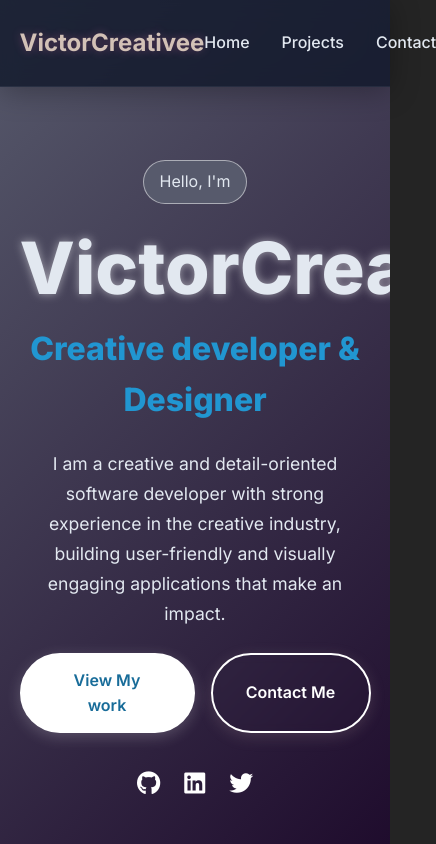
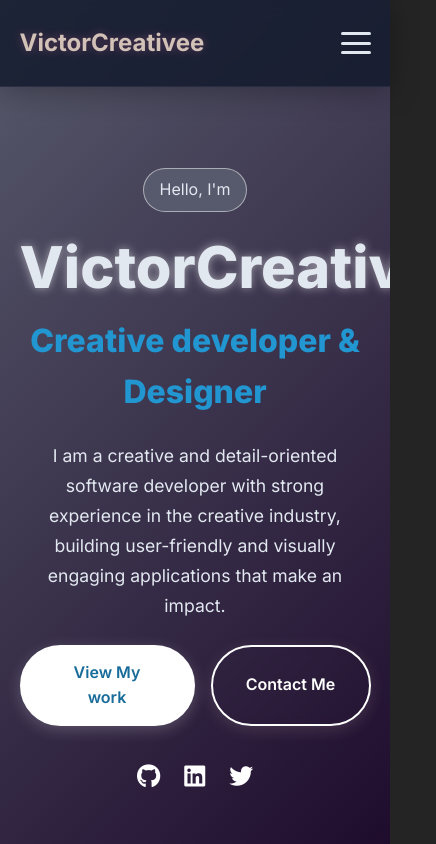
Before and after one commit to victorcreativee/personal-portfolio, a React (Vite) app: page / in a window 390 px wide. Shown: the top 844 px of the page, 436 px wide, since content can reach past the window. Built offline with nearby package versions, Linux system fonts and the light colour scheme.

Commit message:
responsive

```diff
--- a/src/App.css
+++ b/src/App.css
@@ -69,6 +69,7 @@ body {
   display: flex;
   gap: 2rem;
   list-style: none;
+
  }
 
  .nav-links a {
@@ -98,6 +99,40 @@ body {
  .nav-links a:hover::after {
   width: 100%;
  }
+
+ /* Hamburger Menu */
+.hamburger {
+  display: none; /* hidden on desktop */
+  flex-direction: column;
+  justify-content: space-between;
+  width: 30px;
+  height: 22px;
+  cursor: pointer;
+  z-index: 1100; /* above nav links */
+}
+
+.hamburger span {
+  display: block;
+  height: 3px;
+  width: 100%;
+  background-color: var(--text-color);
+  border-radius: 2px;
+  transition: all 0.3s ease;
+}
+
+/* Hamburger active state */
+.hamburger.active span:nth-child(1) {
+  transform: rotate(45deg) translateY(8px);
+}
+
+.hamburger.active span:nth-child(2) {
+  opacity: 0;
+}
+
+.hamburger.active span:nth-child(3) {
+  transform: rotate(-45deg) translateY(-8px);
+}
+
 
  /* Hero section */
 
@@ -321,10 +356,72 @@ body {
 
 
 @media (max-width: 768px) {
-  .hero-image-container{
+  .hero-image-container {
     display: none;
   }
+  .glitch {
+    font-size: 3.6rem;
+  }
+
+  .hamburger {
+    display: flex; /* show hamburger on mobile */
+    flex-direction: column;
+    justify-content: space-between;
+    width: 30px;
+    height: 22px;
+    cursor: pointer;
+    z-index: 1100;
+  }
+
+  .hamburger span {
+    display: block;
+    height: 3px;
+    width: 100%;
+    background-color: var(--text-color);
+    border-radius: 2px;
+    transition: all 0.3s ease;
+  }
+
+  .hamburger.active span:nth-child(1) {
+    transform: rotate(45deg) translateY(8px);
+  }
+
+  .hamburger.active span:nth-child(2) {
+    opacity: 0;
+  }
+
+  .hamburger.active span:nth-child(3) {
+    transform: rotate(-45deg) translateY(-8px);
+  }
+
+  .nav-links {
+    position: absolute;
+    top: 100%;
+    left: 0;
+    width: 100%;
+    flex-direction: column;
+    background-color: var(--nav-bg);
+    padding: 1.5rem;
+    gap: 1.5rem;
+
+    display: flex;        /* always flex, don’t toggle display */
+    max-height: 0;         /* hidden by default */
+    overflow: hidden;      /* hide overflowing links */
+    opacity: 0;            /* hidden */
+    transition: max-height 0.3s ease, opacity 0.3s ease;
+  }
+
+  .nav-links.active {
+    max-height: 500px;    /* enough to show all links */
+    opacity: 1;           /* show links */
+  }
+
+  .nav-links a {
+    font-size: 1.2rem;
+    text-align: center;
+  }
 }
+
 
 
 /* Project session */
--- a/src/components/Navbar.jsx
+++ b/src/components/Navbar.jsx
@@ -1,3 +1,4 @@
+import { useState } from "react";
 import { motion } from "framer-motion";
 
 const fadeInUp = {
@@ -15,6 +16,8 @@ const staggerContainer = {
 };
 
 export const Navbar = () => {
+  const [isOpen, setIsOpen] = useState(false);
+
   return (
     <motion.nav
       className="navbar"
@@ -30,33 +33,30 @@ export const Navbar = () => {
         VictorCreativee
       </motion.div>
 
+      {/* Hamburger */}
+      <div
+        className={`hamburger ${isOpen ? "active" : ""}`}
+        onClick={() => setIsOpen(!isOpen)}
+      >
+        <span></span>
+        <span></span>
+        <span></span>
+      </div>
+
+      {/* Nav Links */}
       <motion.ul
-        className="nav-links"
+        className={`nav-links ${isOpen ? "active" : ""}`}
         variants={staggerContainer}
         initial="initial"
         animate="animate"
       >
-        <motion.li
-          variants={fadeInUp}
-          whileHover={{ scale: 1.1 }}
-          whileTap={{ scale: 0.95 }}
-        >
+        <motion.li variants={fadeInUp}>
           <a href="#home">Home</a>
         </motion.li>
-
-        <motion.li
-          variants={fadeInUp}
-          whileHover={{ scale: 1.1 }}
-          whileTap={{ scale: 0.95 }}
-        >
+        <motion.li variants={fadeInUp}>
           <a href="#projects">Projects</a>
         </motion.li>
-
-        <motion.li
-          variants={fadeInUp}
-          whileHover={{ scale: 1.1 }}
-          whileTap={{ scale: 0.95 }}
-        >
+        <motion.li variants={fadeInUp}>
           <a href="#contact">Contact</a>
         </motion.li>
       </motion.ul>
```
